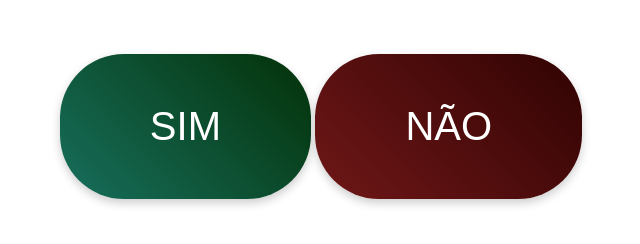
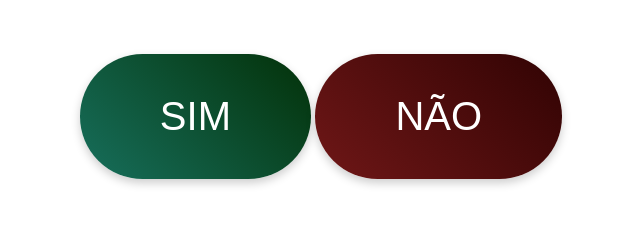
Before and after one commit to daensuck/Coisa-Legal, a plain HTML site: page index.html in a window 1280 px wide. Shown: the part 140-384 px from the top of the page, without its empty margins (319-959 px from the left). Drawn offline with Linux system fonts and the light colour scheme.

Commit message:
atualizei tamanho dos botoes

```diff
--- a/estilos/style.css
+++ b/estilos/style.css
@@ -10,7 +10,7 @@
         background: linear-gradient(45deg, #176f5c, #033108);
         color: white;
         border: none;
-        padding: 50px 90px;
+        padding: 40px 80px;
         font-size: 40px;
         border-radius: 64px;
         cursor: default;
@@ -22,7 +22,7 @@
         background: linear-gradient(45deg, #6f1717, #310303);
         color: white;
         border: none;
-        padding: 50px 90px;
+        padding: 40px 80px;
         font-size: 40px;
         border-radius: 64px;
         cursor: not-allowed;
```
